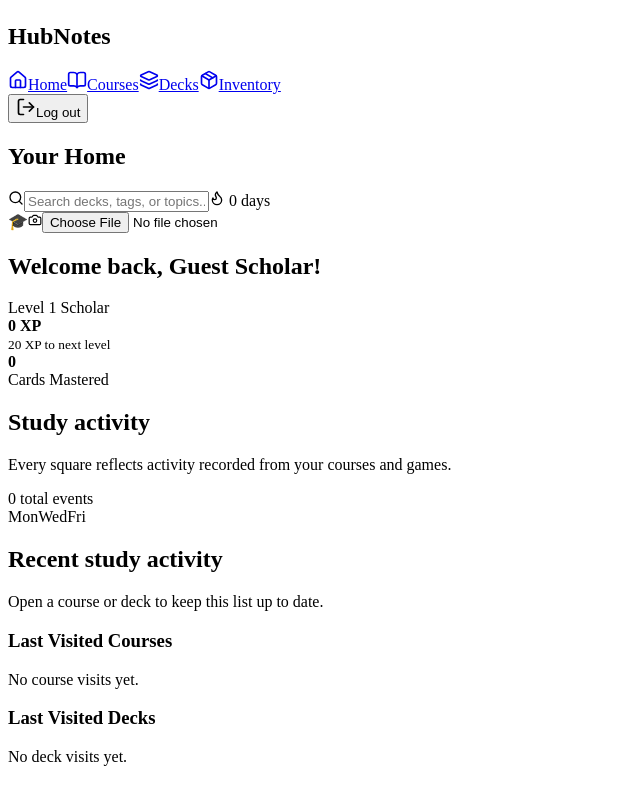
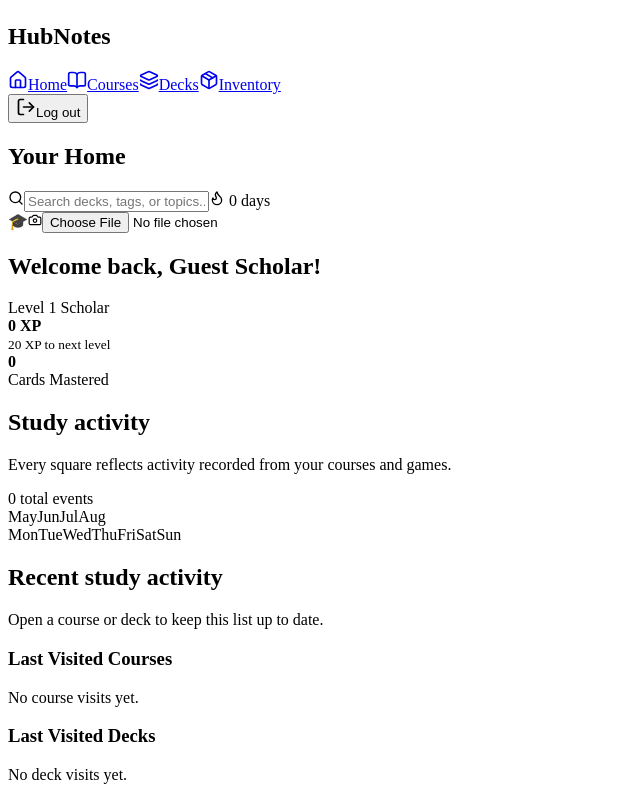
Before and after one commit to 2Michelle6/HubNotes-Webapp, a React (Vite) app: page /home in a window 1280 px wide. Shown: the part 509-1309 px from the top of the page, without its empty margins (0-640 px from the left). Built offline with nearby package versions, Linux system fonts and the light colour scheme; the HTML template or start-up script is replaced by a standard one.

Commit message:
Improve activity heatmap layout

```diff
--- a/src/App.css
+++ b/src/App.css
@@ -960,48 +960,69 @@ textarea {
   white-space: nowrap;
 }
 
-.heatmap-wrap {
-  display: flex;
-  gap: 0.55rem;
+.heatmap-scroll {
   margin-top: 1rem;
   overflow-x: auto;
 }
 
-.heatmap-day-labels {
-  display: grid;
-  grid-template-rows: repeat(7, 12px);
+.heatmap-layout {
+  --heatmap-cell-size: clamp(13px, 2vw, 18px);
+  display: grid;
+  min-width: 520px;
+  grid-template-columns: 2.35rem minmax(0, 1fr);
+  grid-template-rows: auto auto;
+  column-gap: 0.55rem;
+  row-gap: 0.45rem;
+}
+
+.heatmap-months {
+  display: grid;
+  grid-column: 2;
+  grid-template-columns: repeat(var(--heatmap-week-count), minmax(0, 1fr));
   gap: 4px;
-  padding-top: 1px;
   color: #675f63;
   font: 700 0.58rem var(--font-display);
 }
 
-.heatmap-day-labels span:nth-child(1) {
-  grid-row: 1;
-}
-
-.heatmap-day-labels span:nth-child(2) {
-  grid-row: 3;
-}
-
-.heatmap-day-labels span:nth-child(3) {
-  grid-row: 5;
+.heatmap-body {
+  display: contents;
+}
+
+.heatmap-day-labels,
+.heatmap-week {
+  display: grid;
+  grid-template-rows: repeat(7, var(--heatmap-cell-size));
+  gap: 4px;
+}
+
+.heatmap-day-labels {
+  grid-column: 1;
+  color: #675f63;
+  font: 700 0.58rem var(--font-display);
+}
+
+.heatmap-day-labels span {
+  display: flex;
+  align-items: center;
 }
 
 .activity-heatmap {
   display: grid;
-  grid-auto-flow: column;
-  grid-template-rows: repeat(7, 12px);
-  grid-template-columns: repeat(12, 12px);
+  grid-column: 2;
+  grid-template-columns: repeat(var(--heatmap-week-count), minmax(0, 1fr));
   gap: 4px;
 }
 
 .heatmap-cell {
-  width: 12px;
-  height: 12px;
+  width: 100%;
+  height: var(--heatmap-cell-size);
   border: 1px solid var(--ink);
   border-radius: 3px;
   background: #fff;
+}
+
+.heatmap-cell--empty {
+  visibility: hidden;
 }
 
 .heatmap-cell--1 {
--- a/src/components/ActivityHeatmap.jsx
+++ b/src/components/ActivityHeatmap.jsx
@@ -1,7 +1,8 @@
 import { useMemo } from "react";
 import { getLocalDateKey } from "../data/activity";
 
-const DAY_LABELS = ["Mon", "Wed", "Fri"];
+const DAY_LABELS = ["Mon", "Tue", "Wed", "Thu", "Fri", "Sat", "Sun"];
+const MONTH_FORMATTER = new Intl.DateTimeFormat(undefined, { month: "short" });
 
 function buildDays(totalDays) {
   const today = new Date();
@@ -14,8 +15,26 @@ function buildDays(totalDays) {
   return days;
 }
 
+function buildWeeks(days) {
+  const leadingDays = (days[0].date.getDay() + 6) % 7;
+  const slots = [...Array(leadingDays).fill(null), ...days];
+  while (slots.length % 7 !== 0) slots.push(null);
+
+  return Array.from({ length: slots.length / 7 }, (_, index) => {
+    const week = slots.slice(index * 7, index * 7 + 7);
+    const firstDay = week.find(Boolean);
+    const monthStart = week.find((day) => day?.date.getDate() === 1);
+    const monthLabel =
+      monthStart || (index === 0 && firstDay)
+        ? MONTH_FORMATTER.format(monthStart?.date || firstDay.date)
+        : "";
+    return { monthLabel, days: week };
+  });
+}
+
 export default function ActivityHeatmap({ events }) {
   const days = useMemo(() => buildDays(84), []);
+  const weeks = useMemo(() => buildWeeks(days), [days]);
   const countsByDate = useMemo(
     () =>
       events.reduce((counts, event) => {
@@ -38,8 +57,18 @@ export default function ActivityHeatmap({ events }) {
         </div>
         <span>{events.length} total events</span>
       </div>
-      <div className="heatmap-wrap">
-        <div className="heatmap-day-labels">
+      <div className="heatmap-scroll">
+        <div
+          className="heatmap-layout"
+          style={{ "--heatmap-week-count": weeks.length }}
+        >
+          <div className="heatmap-months" aria-hidden="true">
+            {weeks.map((week, index) => (
+              <span key={`month-${index}`}>{week.monthLabel}</span>
+            ))}
+          </div>
+          <div className="heatmap-body">
+            <div className="heatmap-day-labels" aria-hidden="true">
               {DAY_LABELS.map((label) => (
                 <span key={label}>{label}</span>
               ))}
@@ -48,18 +77,34 @@ export default function ActivityHeatmap({ events }) {
               className="activity-heatmap"
               aria-label="Study activity for the last 84 days"
             >
-          {days.map(({ key }) => {
-            const count = countsByDate[key] || 0;
-            const level = count === 0 ? 0 : Math.ceil((count / maxCount) * 4);
+              {weeks.map((week, weekIndex) => (
+                <div className="heatmap-week" key={`week-${weekIndex}`}>
+                  {week.days.map((day, dayIndex) => {
+                    if (!day) {
                       return (
                         <span
-                key={key}
+                          aria-hidden="true"
+                          className="heatmap-cell heatmap-cell--empty"
+                          key={`empty-${dayIndex}`}
+                        />
+                      );
+                    }
+                    const count = countsByDate[day.key] || 0;
+                    const level =
+                      count === 0 ? 0 : Math.ceil((count / maxCount) * 4);
+                    return (
+                      <span
+                        key={day.key}
                         className={`heatmap-cell heatmap-cell--${level}`}
-                title={`${key}: ${count} activit${count === 1 ? "y" : "ies"}`}
-                aria-label={`${key}: ${count} activities`}
+                        title={`${day.key}: ${count} activit${count === 1 ? "y" : "ies"}`}
+                        aria-label={`${day.key}: ${count} activities`}
                       />
                     );
                   })}
+                </div>
+              ))}
+            </div>
+          </div>
         </div>
       </div>
     </section>
```
Lines whose indentation alone changed are shown as unchanged.
